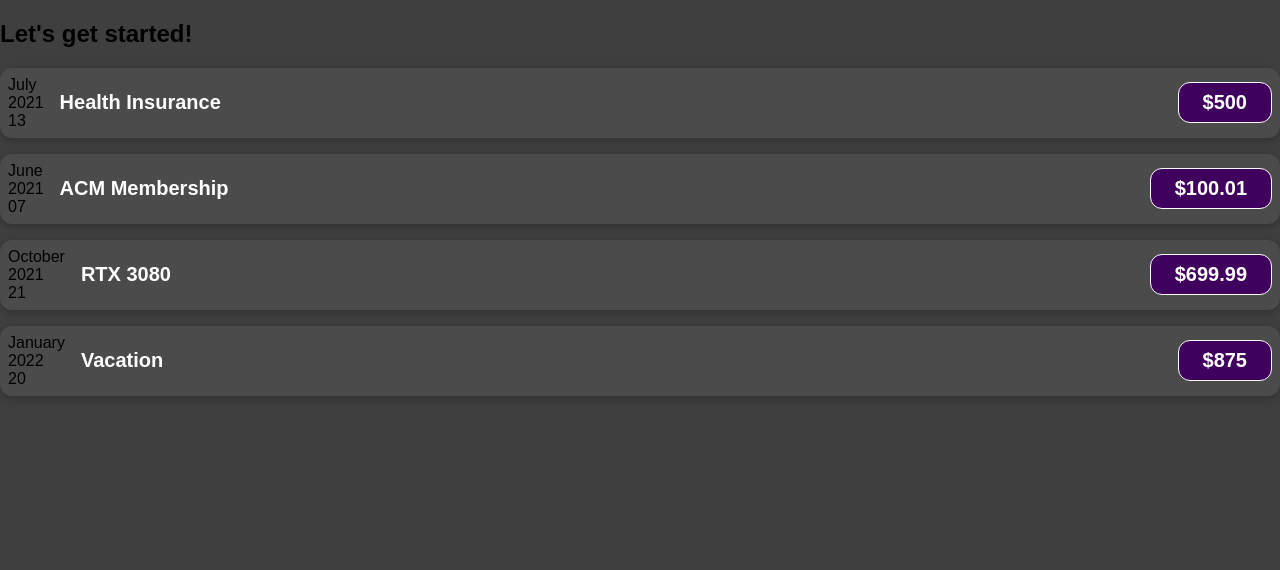
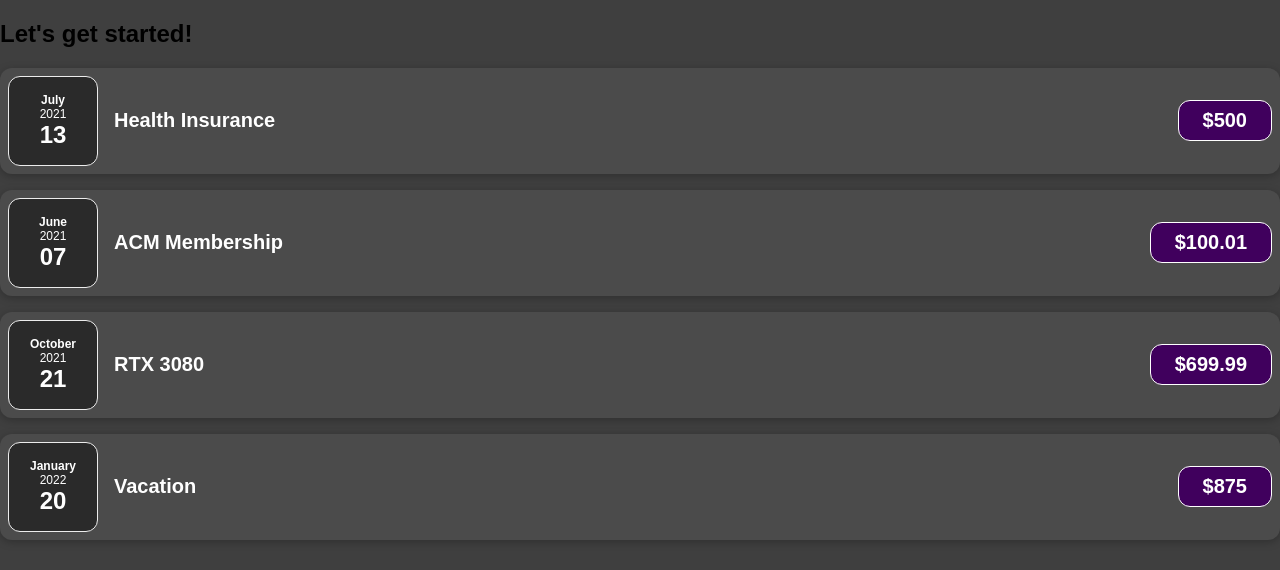
Before and after one commit to keshav-c/this-year, a JavaScript app: page / in a window 1280 px wide. Shown: the top 570 px of the page. Built offline with nearby package versions, Linux system fonts and the light colour scheme.

Commit message:
Decompose ExpenseItem to create the ExpenseDate component

```diff
--- a/src/App.js
+++ b/src/App.js
@@ -34,22 +34,22 @@
         title={ expenses[0].title }
         amount={ expenses[0].amount }
         date={ expenses[0].date }
-      ></ExpenseItem>
+      />
       <ExpenseItem
         title={ expenses[1].title }
         amount={ expenses[1].amount }
         date={ expenses[1].date }
-      ></ExpenseItem>
+      />
       <ExpenseItem
         title={ expenses[2].title }
         amount={ expenses[2].amount }
         date={ expenses[2].date }
-      ></ExpenseItem>
+      />
       <ExpenseItem
         title={ expenses[3].title }
         amount={ expenses[3].amount }
         date={ expenses[3].date }
-      ></ExpenseItem>
+      />
     </div>
   );
 }
--- /dev/null
+++ b/src/components/ExpenseDate.css
@@ -0,0 +1,26 @@
+.expense-date {
+  display: flex;
+  flex-direction: column;
+  width: 5.5rem;
+  height: 5.5rem;
+  border: 1px solid #ececec;
+  background-color: #2a2a2a;
+  color: white;
+  border-radius: 12px;
+  align-items: center;
+  justify-content: center;
+}
+
+.expense-date__month {
+  font-size: 0.75rem;
+  font-weight: bold;
+}
+
+.expense-date__year {
+  font-size: 0.75rem;
+}
+
+.expense-date__day {
+  font-size: 1.5rem;
+  font-weight: bold;
+}
--- /dev/null
+++ b/src/components/ExpenseDate.js
@@ -0,0 +1,17 @@
+import "./ExpenseDate.css";
+
+function ExpenseDate(props) {
+  const month = props.date.toLocaleString("en-US", { month: "long" });
+  const day = props.date.toLocaleString("en-US", { day: "2-digit" });
+  const year = props.date.getFullYear();
+
+  return (
+    <div className="expense-date">
+      <div className="expense-date__month">{month}</div>
+      <div className="expense-date__year">{year}</div>
+      <div className="expense-date__day">{day}</div>
+    </div>
+  );
+}
+
+export default ExpenseDate;
--- a/src/components/ExpenseItem.js
+++ b/src/components/ExpenseItem.js
@@ -1,16 +1,11 @@
 import './ExpenseItem.css'
+import ExpenseDate from './ExpenseDate'
 
 function ExpenseItem(props) {
-  const month = props.date.toLocaleString('en-US', { month: 'long' });
-  const day = props.date.toLocaleString('en-US', { day: '2-digit' });
-  const year = props.date.getFullYear();
+
   return (
     <div className="expense-item">
-      <div>
-        <div>{ month }</div>
-        <div>{ year }</div>
-        <div>{ day }</div>
-      </div>
+      <ExpenseDate date={props.date} />
       <div className="expense-item__description">
         <h2>{ props.title }</h2>
         <div className="expense-item__price">${ props.amount }</div>
```
